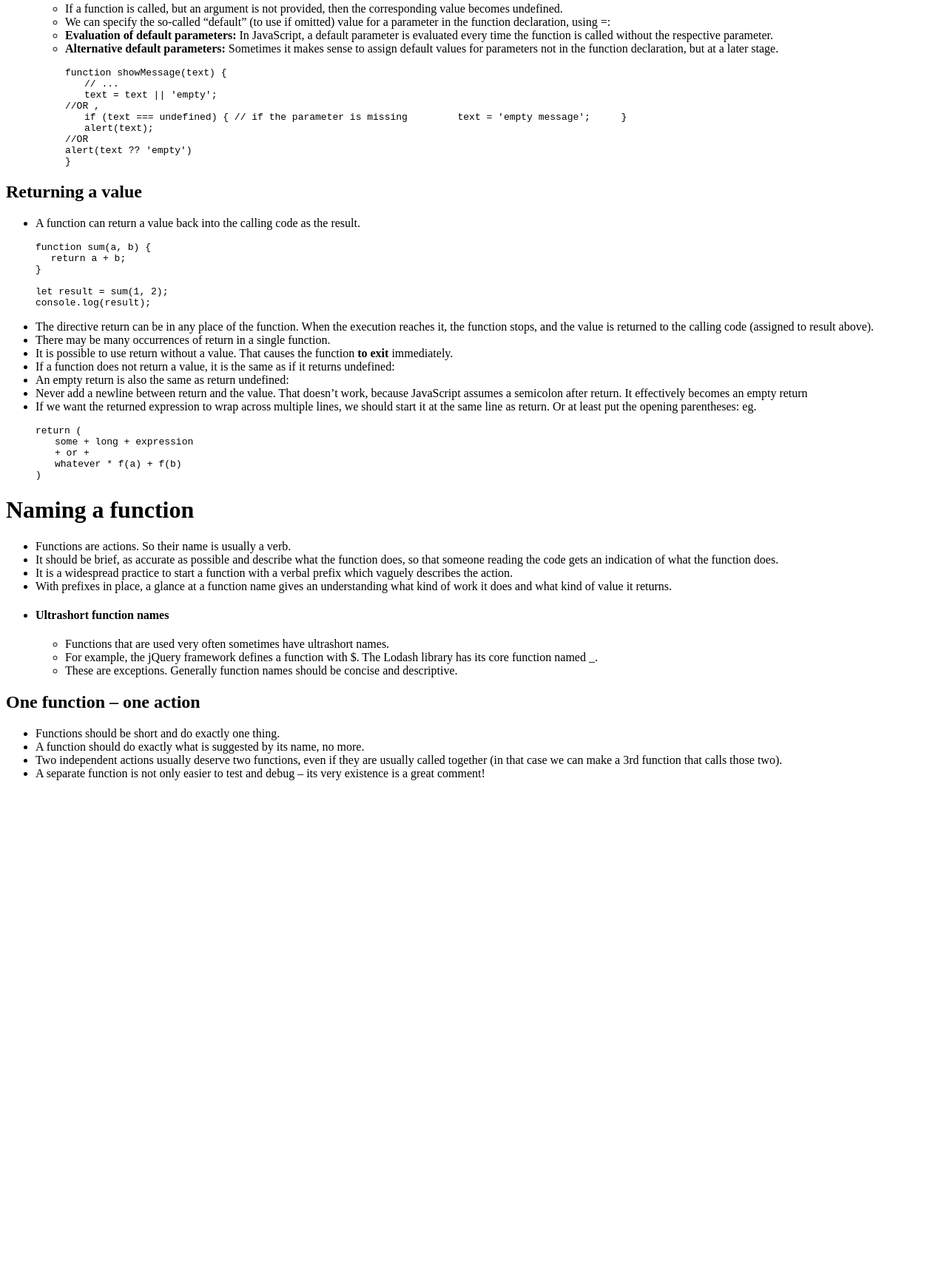
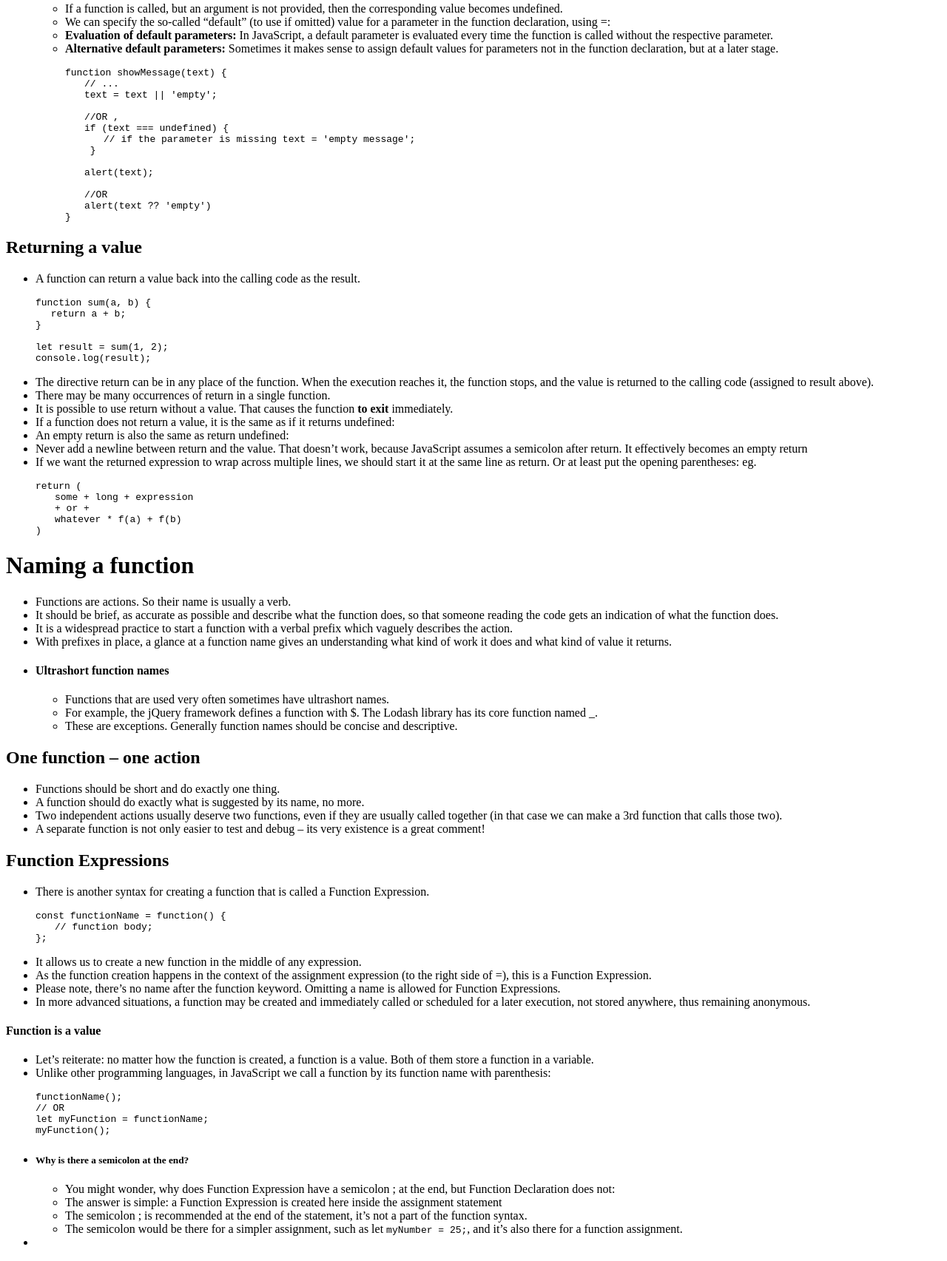
Before and after one commit to yugmani/js-functions, a website: page index.html in a window 1280 px wide. Shown: the part 804-2509 px from the top of the page at 74% size. Before the commit the page ends 1875 px from the top, so only its background shows below. Drawn offline with Linux system fonts and the light colour scheme.

Commit message:
function expression

```diff
--- a/index.html
+++ b/index.html
@@ -1,7 +1,7 @@
 <div id="app">
 <h1>Functions</h1>
 <h4>Functions are the main “building blocks” of the program. They allow the code to be called many times without repetition.</h4>
-
+<div>
 <h2>Function Declaration</h2>
 <ul>
 <li>To create a function we can use a function declaration.</li>
@@ -11,10 +11,14 @@
 }</code>
 <li>The function declared can be called by its name with parenthesis: <code>functionName(argument1, argument2, ...)</code></li>
 </ul>
+</div>
+<div>
 <h2>Local variables</h2>
 <ul>
 <li>A variable declared inside a function is only visible inside that function.</li>
 </ul>
+</div>
+<div>
 <h2>Outer variables</h2>
 <ul>
 <li>A function can access an outer variable as well, for example:</li>
@@ -28,6 +32,8 @@
     <li>Sometimes though, they can be useful to store project-level data.</li>
   </ul></li>
 </ul>
+</div>
+<div>
 <h2>Parameters</h2>
 <ul>
   <li>We can pass arbitrary data to functions using parameters.</li>
@@ -43,26 +49,28 @@
       <li><strong>Evaluation of default parameters:</strong>
       In JavaScript, a default parameter is evaluated every time the function is called without the respective parameter.</li>
       <li><strong>Alternative default parameters: </strong>
-        Sometimes it makes sense to assign default values for parameters not in the function declaration, but at a later stage.<p>
+        Sometimes it makes sense to assign default values for parameters not in the function declaration, but at a later stage.<p class="code">
         <code>function showMessage(text) {</br>
         &emsp;&emsp;// ...</br>
-        &emsp;&emsp;text = text || 'empty';</br>
-        //OR ,</br>
-        &emsp;&emsp;if (text === undefined) { // if the parameter is missing
-          &emsp;&emsp; &emsp;&emsp;text = 'empty message';
-          &emsp;&emsp; }</br>
+        &emsp;&emsp;text = text || 'empty';</br></br>
+        &emsp;&emsp;//OR ,</br>
+        &emsp;&emsp;if (text === undefined) { </br>
+          &emsp;&emsp;&emsp;&emsp;// if the parameter is missing text = 'empty message';</br>
+          &emsp;&emsp; }</br></br>
 
-          &emsp;&emsp;alert(text);</br>
-        //OR</br>
-        alert(text ?? 'empty')</br>
+          &emsp;&emsp;alert(text);</br></br>
+          &emsp;&emsp;//OR</br>
+          &emsp;&emsp;alert(text ?? 'empty')</br>
       }</code></p>
       </li>
     </ul>
   </li>
 </ul>
+</div>
+<div>
 <h2>Returning a value</h2>
 <ul>
-  <li>A function can return a value back into the calling code as the result.<p>
+  <li>A function can return a value back into the calling code as the result.<p class="code">
 <code>function sum(a, b) {</br>
 &emsp; return a + b;</br>
 }</br></br>
@@ -75,13 +83,15 @@ console.log(result);</br>
 <li>If a function does not return a value, it is the same as if it returns undefined:</li>
 <li>An empty return is also the same as return undefined:</li>
 <li>Never add a newline between return and the value. That doesn’t work, because JavaScript assumes a semicolon after return. It effectively becomes an empty return</li>
-<li>If we want the returned expression to wrap across multiple lines, we should start it at the same line as return. Or at least put the opening parentheses: eg. <p>
-<code>return (</br>
+<li>If we want the returned expression to wrap across multiple lines, we should start it at the same line as return. Or at least put the opening parentheses: eg.
+  <p class="code"><code>return (</br>
   &emsp;&emsp;some + long + expression</br>
   &emsp;&emsp;+ or +</br>
   &emsp;&emsp;whatever * f(a) + f(b)</br>
 )</br></code></p></li>
 </ul>
+</div>
+<div>
 <h1>Naming a function</h1>
 <ul>
   <li>Functions are actions. So their name is usually a verb.</li>
@@ -96,6 +106,8 @@ console.log(result);</br>
    </ul>
   </li>
 </ul>
+</div>
+<div>
 <h2>One function – one action</h2>
 <ul>
   <li>Functions should be short and do exactly one thing. </li>
@@ -104,3 +116,42 @@ console.log(result);</br>
   <li>A separate function is not only easier to test and debug – its very existence is a great comment!</li>
 </ul>
 </div>
+<div>
+  <h2>Function Expressions</h2>
+  <ul>
+    <li>There is another syntax for creating a function that is called a Function Expression.
+   <p class="code"><code>
+      const functionName = function() {</br>
+      &emsp;&emsp;// function body;</br>
+    };
+    </code>
+   </p>
+    </li>
+    <li>It allows us to create a new function in the middle of any expression.</li>
+    <li>As the function creation happens in the context of the assignment expression (to the right side of =), this is a Function Expression.</li>
+    <li>Please note, there’s no name after the function keyword. Omitting a name is allowed for Function Expressions.</li>
+    <li>In more advanced situations, a function may be created and immediately called or scheduled for a later execution, not stored anywhere, thus remaining anonymous.</li>
+  </ul>
+</div>
+<h4>Function is a value</h4>
+<ul>
+  <li>Let’s reiterate: no matter how the function is created, a function is a value. Both of them store a function in a variable.</li>
+  <li>Unlike other programming languages, in JavaScript we call a function by its function name with parenthesis:<p><code>
+    functionName(); </br>
+    // OR</br>
+    let myFunction = functionName;</br>
+    myFunction();</br>
+  </code></p>
+  </li>
+  <li>
+    <h5>Why is there a semicolon at the end?</h5>
+    <ul>
+      <li>You might wonder, why does Function Expression have a semicolon ; at the end, but Function Declaration does not:</li>
+      <li>The answer is simple: a Function Expression is created here inside the assignment statement</li>
+      <li>The semicolon ; is recommended at the end of the statement, it’s not a part of the function syntax.</li>
+      <li>The semicolon would be there for a simpler assignment, such as let <code class="code"> myNumber = 25;</code>, and it’s also there for a function assignment.</li>
+    </ul>
+  </li>
+  <li></li>
+</ul>
+</div>
--- a/style.css
+++ b/style.css
@@ -1,3 +1,8 @@
-h1, h2 {
+h1,
+h2 {
   font-family: Lato;
 }
+
+.code {
+  background-color: whitesmoke;
+}
```
Also changed, not shown: index.js (+5 -3 lines).
